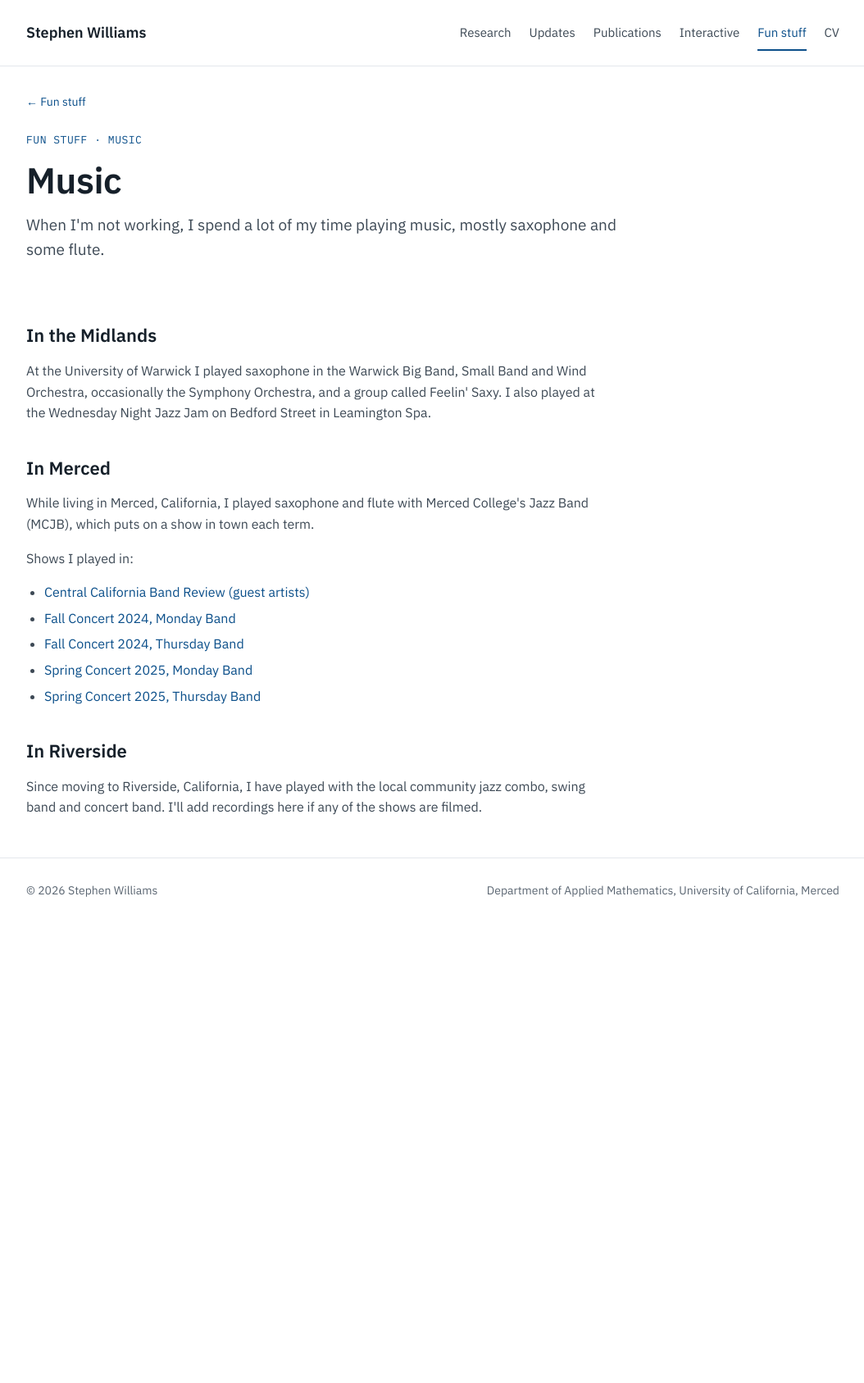
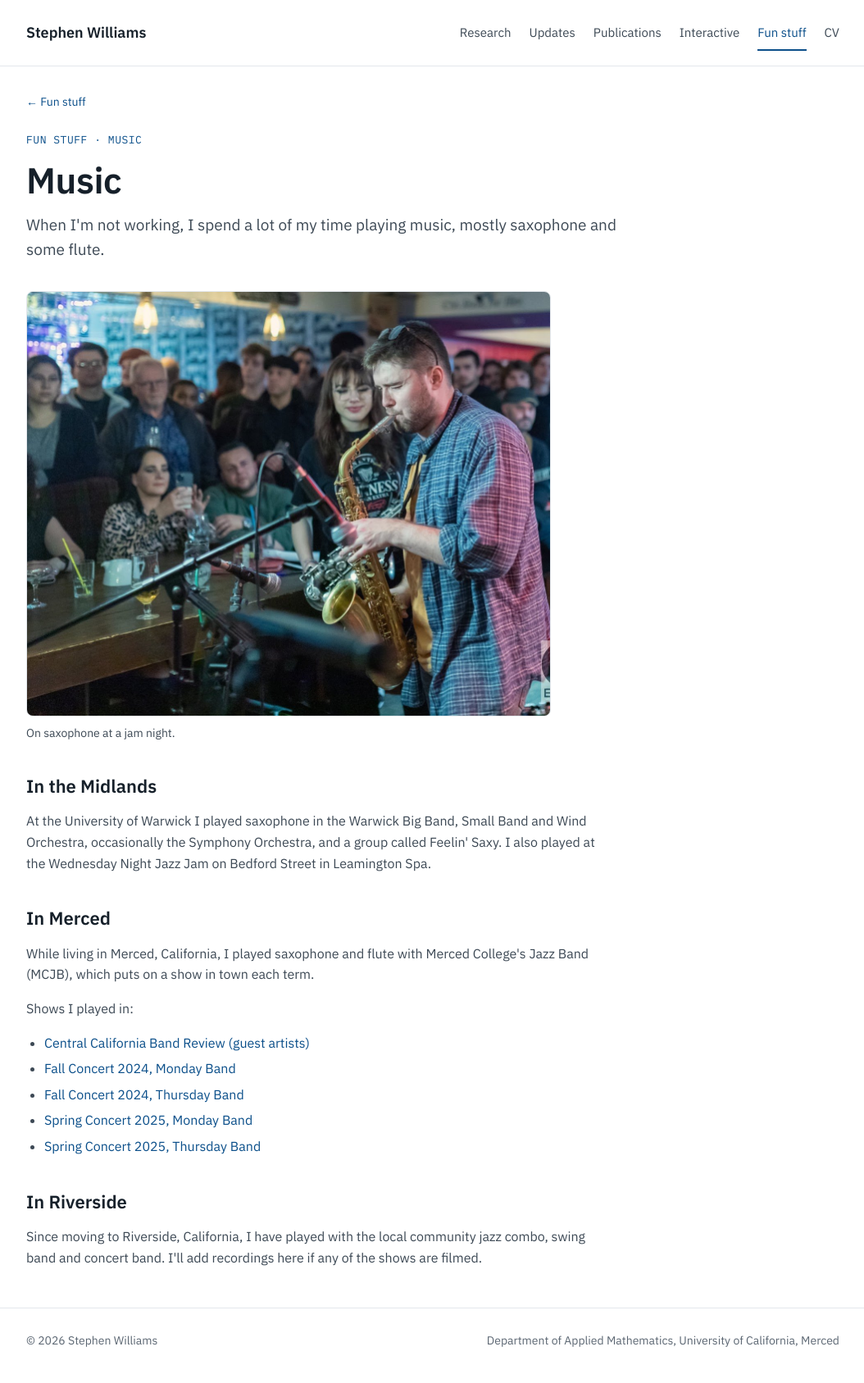
Before and after one commit to StephWilleniams/stephwilleniams.github.io, a Jekyll site: the page built from fun-stuff/music/index.html, in a window 1280 px wide. Shown: the whole page at 82% size, without its empty margins (112-1166 px from the left). Built offline with Jekyll 4.4.1, drawn with Linux system fonts in a browser that asks for light colours; before the commit the page ends 1137 px from its top, so only the background shows below that.

Commit message:
Add favicon and the saxophone photo on the Music page
Co-Authored-By: Claude Fable 5.2 <noreply@anthropic.com>
Claude-Session: https://claude.ai/code/session_01CjQH714n3JkSPH9waZXE7d

```diff
--- a/_layouts/default.html
+++ b/_layouts/default.html
@@ -5,6 +5,10 @@
   <meta name="viewport" content="width=device-width, initial-scale=1">
   <title>{% if page.title %}{{ page.title }} · {% endif %}{{ site.title }}</title>
   <meta name="description" content="{% if page.summary %}{{ page.summary | strip_html | strip_newlines }}{% else %}{{ site.description | strip_newlines }}{% endif %}">
+  <link rel="icon" href="{{ '/favicon.ico' | relative_url }}" sizes="48x48">
+  <link rel="icon" type="image/png" sizes="32x32" href="{{ '/assets/icons/favicon-32.png' | relative_url }}">
+  <link rel="icon" type="image/png" sizes="192x192" href="{{ '/assets/icons/icon-192.png' | relative_url }}">
+  <link rel="apple-touch-icon" href="{{ '/assets/icons/apple-touch-icon.png' | relative_url }}">
   <link rel="preconnect" href="https://fonts.googleapis.com">
   <link rel="preconnect" href="https://fonts.gstatic.com" crossorigin>
   <link href="https://fonts.googleapis.com/css2?family=IBM+Plex+Sans:ital,wght@0,400;0,500;0,600;1,400&family=IBM+Plex+Mono:wght@400;500&display=swap" rel="stylesheet">
--- a/fun-stuff/music/index.html
+++ b/fun-stuff/music/index.html
@@ -9,6 +9,11 @@ summary: Bands I have played saxophone and flute with, and recordings of some of
   <h1>Music</h1>
   <p class="lede-lg">When I'm not working, I spend a lot of my time playing music, mostly saxophone and some flute.</p>
 </header>
+
+<figure class="lead-figure" style="margin-top:0;max-width:640px">
+  <img src="{{ '/images/fun-stuff/saxophone.jpg' | relative_url }}" alt="Stephen playing saxophone into a microphone in a crowded bar, with the audience watching behind him">
+  <figcaption>On saxophone at a jam night.</figcaption>
+</figure>
 
 <div class="prose">
   <h2>In the Midlands</h2>
```
Also changed, not shown: assets/icons/apple-touch-icon.png (added), assets/icons/favicon-32.png (added), assets/icons/icon-192.png (added), favicon.ico (added), images/fun-stuff/saxophone.jpg (added).
